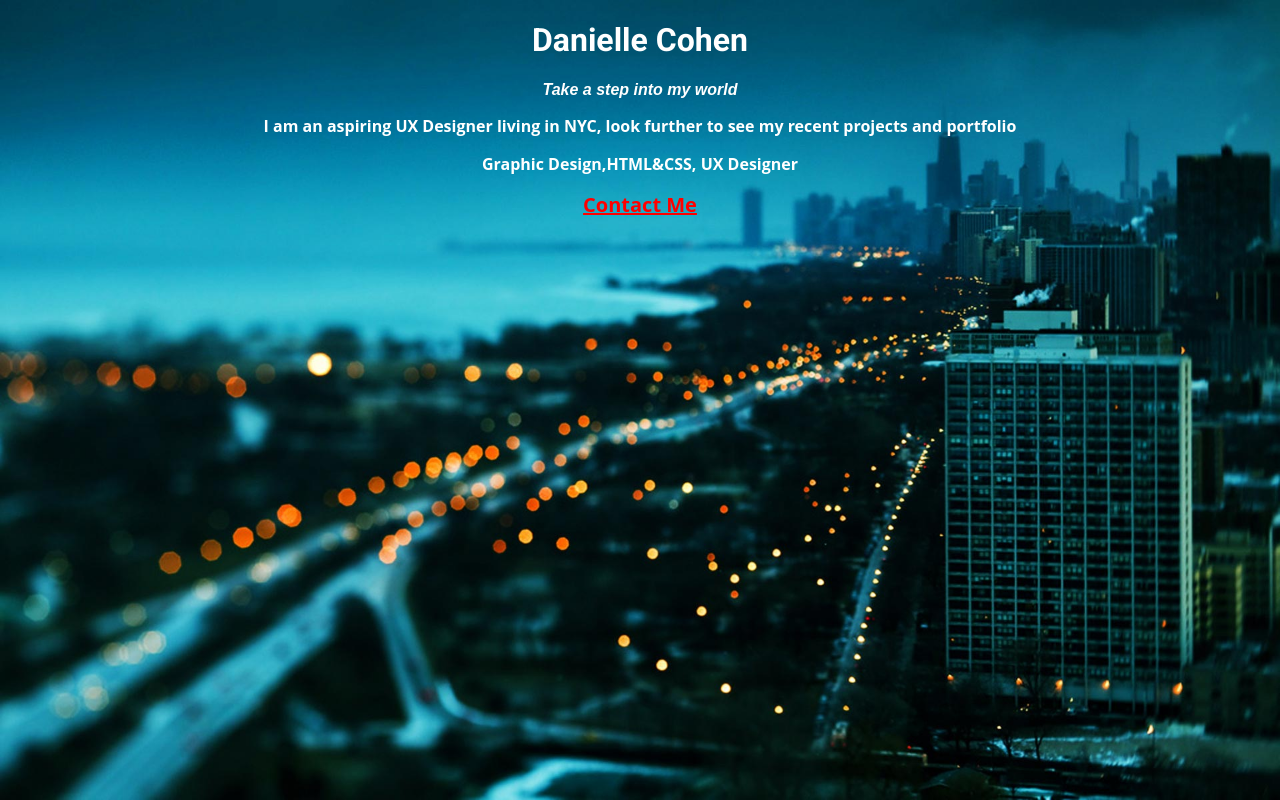
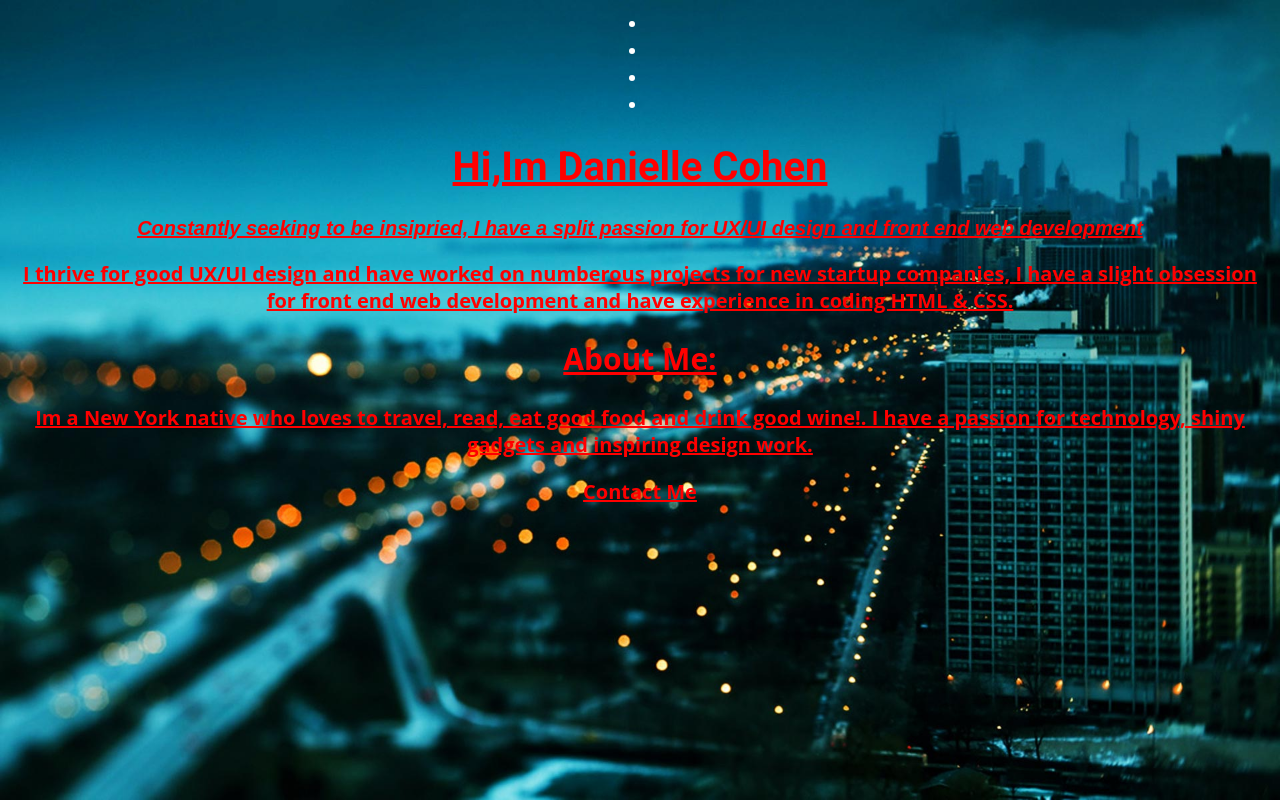
Before and after one commit to dcohen491/dcohen491.github.io, a plain HTML site: page unit_3/index.html in a window 1280 px wide. Drawn offline with Linux system fonts and the light colour scheme.

Commit message:
COMPLETE CHAGE

```diff
--- a/unit_3/index.html
+++ b/unit_3/index.html
@@ -1,14 +1,21 @@
 <!DOCTYPE html>
 <html>
 <head>
+<nav>
+	<li><a href="ABOUT"></li>
+	<li><a href="SERVICES"></li>
+	<li><a href="WORK"></li>
+	<li><a href="CONTACT"></li>
+</nav>
 	<title>Danielle Cohen</title>
 	<link rel="stylesheet" type="text/css" href="css/style.css">
 </head>
 <body>
-	<h1>Danielle Cohen</h1>
-	<p id="slogan">Take a step into my world</p>
-	<p>I am an aspiring UX Designer living in NYC, look further to see my recent projects and portfolio</p>
-	<p>Graphic Design,HTML&CSS, UX Designer
+	<h1>Hi,Im Danielle Cohen</h1>
+	<p id="slogan"> Constantly seeking to be insipried, I have a split passion for UX/UI design and front end web development</p>
+	<p> I thrive for good UX/UI design and have worked on numberous projects for new startup companies, I have a slight obsession for front end web development and have experience in coding HTML & CSS.</p>
+	<h2>About Me:</h2>
+	<p>Im a New York native who loves to travel, read, eat good food and drink good wine!. I have a passion for technology, shiny gadgets and inspiring design work.
 	</p>
 	<a href="www.mailto:dcohen491@gmail.com">Contact Me</a>
 </body>
```
